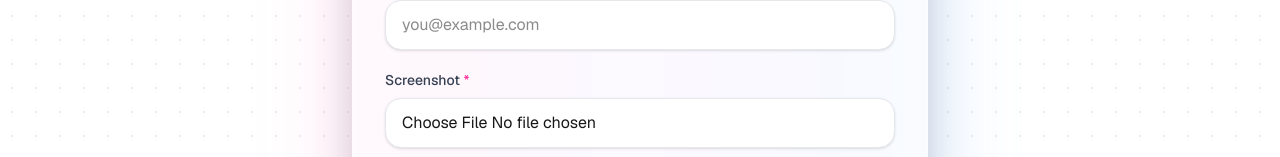
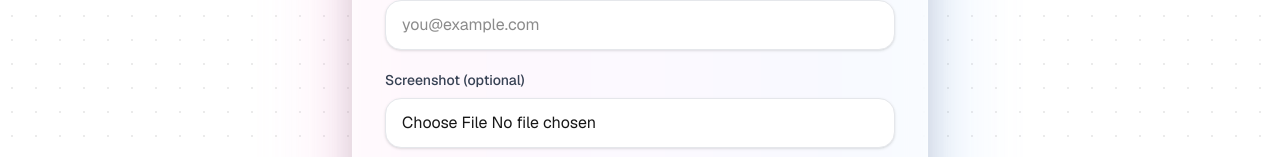
Before and after one commit to zdawan/AI-Bug-Tracker, a Next.js app in the folder client/: page /tester/url-bug-report in a window 1280 px wide. Shown: the part 596-753 px from the top of the page. Built offline with nearby package versions, Linux system fonts and the light colour scheme.

Commit message:
Second commit

```diff
--- a/client/app/admin/assigned/page.jsx
+++ b/client/app/admin/assigned/page.jsx
@@ -107,7 +107,6 @@ export default function AssignedTickets() {
                       </div>
                     </div>
                   </th>
-
                   <th className="p-8">Code</th>
                 </tr>
               </thead>
--- a/client/app/tester/components/BugForm.jsx
+++ b/client/app/tester/components/BugForm.jsx
@@ -147,7 +147,7 @@ export default function BugForm({ onBugCreated, testUrl }) {
         {/* Screenshot Upload */}
         <div className="mb-8">
           <label className="block text-sm font-medium text-gray-700 mb-2">
-            Screenshot <span className="text-pink-500">*</span>
+            Screenshot (optional)
           </label>
           <input
             type="file"
```
